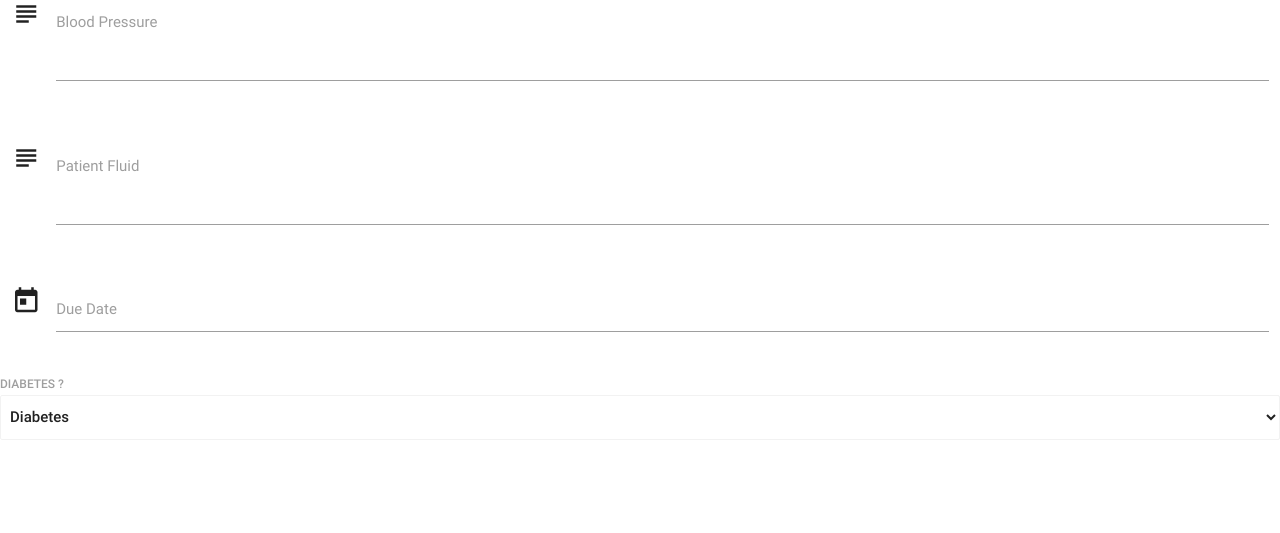
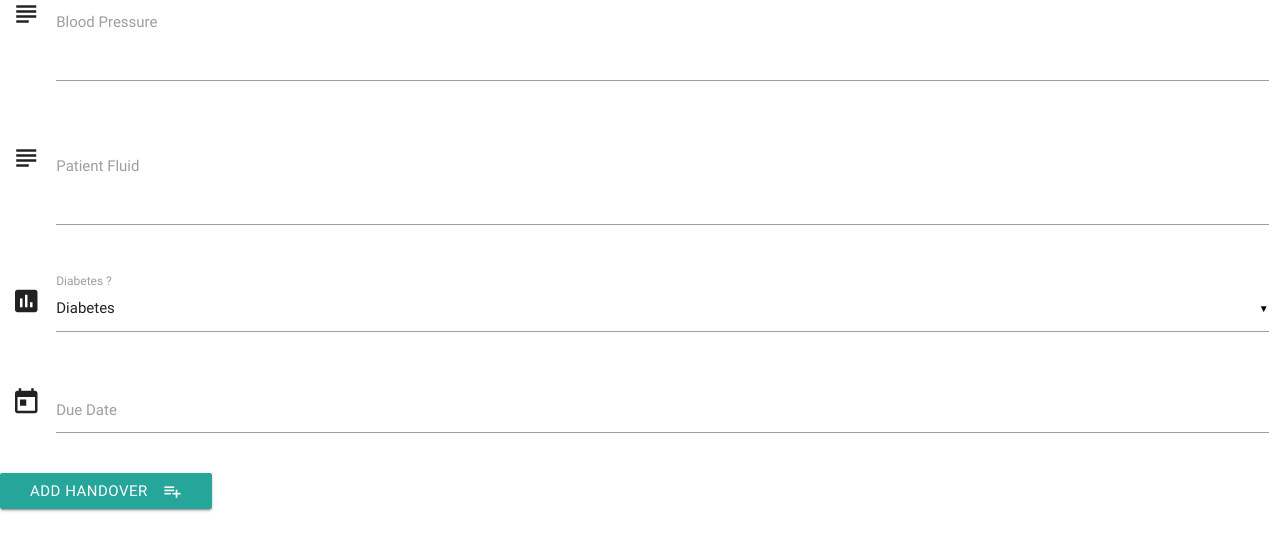
Before and after one commit to jamaral14/data-centric-development-milestone-project-handover, a Flask app: page /get_addhandover in a window 1280 px wide. Shown: the part 267-800 px from the top of the page. Run offline with Flask 2, Linux system fonts and the light colour scheme; data that the repository does not hold is empty; some libraries are stand-ins or nearby versions.

Commit message:
added button

```diff
--- a/templates/addhandover.html
+++ b/templates/addhandover.html
@@ -3,7 +3,7 @@
  <h5>Add Handover</h5>
 
 <div class="row">
-    <form  action="" method="POST" class="col s12">
+    <form  action="{{ url_for('insert_handover') }}" method="POST" class="col s12">
         <div class="row">
          <div class="input-field col s12">
          <i class="material-icons prefix">poll</i>
@@ -36,6 +36,18 @@
                 <label for="icon_telephone">Patient Fluid</label>
         </div>
         </div>
+
+        <div class="row">
+    <div class="input-field col s12">
+    <i class="material-icons prefix">poll</i>
+    <select>
+      <option value="" disabled selected>Diabetes</option>
+      <option value="1">YES</option>
+      <option value="2">NO</option>
+    </select>
+    <label>Diabetes ?</label>
+  </div>
+        </div>
                 <div class="row">
                 <div id= "matfix">
             <div class="input-field col s12">
@@ -45,17 +57,12 @@
             </div>
             </div>
         </div>
+        <div class="row">
+            <button class="btn waves-effect waves-light" type="submit" name="action">Add Handover
+                <i class="material-icons right">playlist_add</i>
+             </button>
+        </div>
 
-        <div class="row">
-       <strong><label>DIABETES ?</label><strong>
-  <select class="browser-default">
-  <div class="input-field col s12 m6">
-    <option value="" disabled selected>Diabetes</option>
-    <option value="1">YES</option>
-    <option value="2">NO</option>
-    </div>
-  </select>
-        </div>
     </form>
 </div>
 
```
